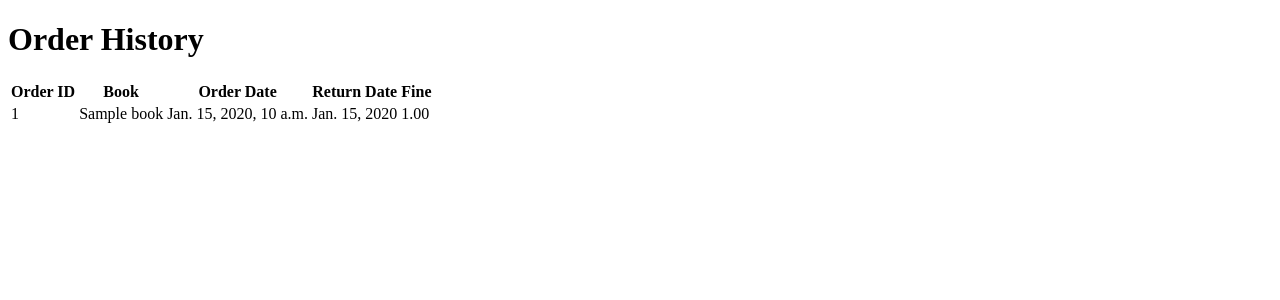
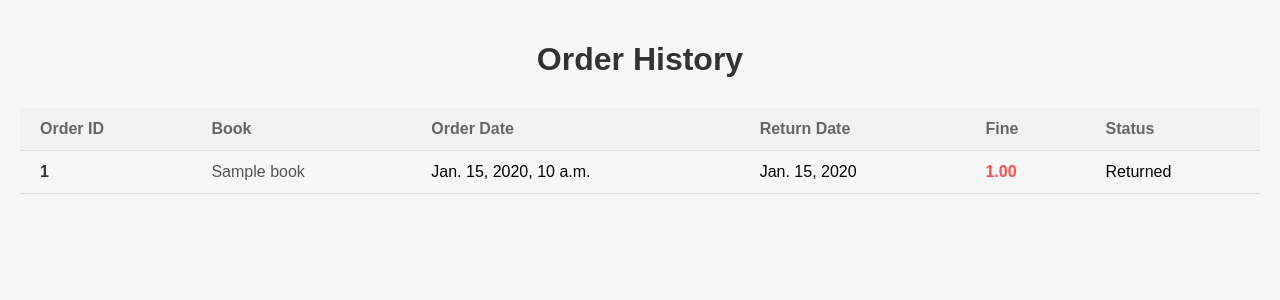
Before and after one commit to leejajacob/lms, a Django app: page /order-history/ in a window 1280 px wide. Shown: the top 300 px of the page. Run offline with Django 4.2, Linux system fonts and the light colour scheme; a user stored in the database is signed in; tables that the repository leaves empty hold one stand-in row (values such as "Sample post").

Commit message:
first commit

```diff
--- a/lms/books/admin.py
+++ b/lms/books/admin.py
@@ -1,7 +1,8 @@
 from django.contrib import admin
 
-from .models import Book, Cart, CartItems, Order
+from .models import Book, Cart, CartItems, Order, Genre
 
 # Register your models here.
 admin.site.register(Book)
 admin.site.register(Order)
+admin.site.register(Genre)
--- a/lms/books/models.py
+++ b/lms/books/models.py
@@ -28,6 +28,7 @@ class Order(models.Model):
     order_date=models.DateTimeField(auto_now_add=True)
     return_date = models.DateField(null=True, blank=True)
     fine=models.DecimalField(max_digits=10,decimal_places=2,default=0)
+    returned = models.BooleanField(default=False)
 
     def __str__(self):
         return f"Order #{self.id}"
--- a/lms/books/urls.py
+++ b/lms/books/urls.py
@@ -1,11 +1,12 @@
 from django.urls import path
 from . import views
 from .views import home, BookList, BookDetail, order_book, SearchResultView, cart, add_to_cart, remove_from_cart, \
-    out_of_stock, return_book, order_history
+    out_of_stock, return_book, order_history, Profile
 
 urlpatterns=[
     path('', home, name='home'),
     path('list/', BookList.as_view(), name='list'),
+    path('profile/',Profile, name='profile'),
     path('about/',views.about, name='about'),
     path('contact/',views.contact, name='contact'),
     path('search/', SearchResultView.as_view(), name='search-results'),
--- a/lms/books/views.py
+++ b/lms/books/views.py
@@ -132,9 +132,11 @@ def return_book(request, order_id):
         order.fine = fine
         order.save()
 
+    order.returned = True
+    order.save()
+
     book.quantity += 1
     book.save()
-    order.delete()
     return render(request, 'order_history.html')
 
 @login_required
@@ -142,3 +144,6 @@ def order_history(request):
     user = request.user
     orders = Order.objects.filter(user=user)
     return render(request, 'order_history.html', {'orders': orders})
+
+def Profile(request):
+    return render(request,'myprofile.html')
--- a/lms/lms/settings.py
+++ b/lms/lms/settings.py
@@ -80,7 +80,7 @@ DATABASES = {
         'ENGINE': 'django.db.backends.mysql',
         'NAME': 'lms_django',
         'USER': 'root',
-        'PASSWORD': 'Mysql@123',
+        'PASSWORD': 'av@py2/ramsan',
         'HOST': 'localhost',
         'PORT': 3306
     }
--- a/lms/templates/order_history.html
+++ b/lms/templates/order_history.html
@@ -2,6 +2,60 @@
 <html>
 <head>
     <title>Order History</title>
+    <style>
+        body {
+            font-family: Arial, sans-serif;
+            margin: 0;
+            padding: 20px;
+            background-color: #f7f7f7;
+        }
+
+        h1 {
+            text-align: center;
+            color: #333;
+            margin-bottom: 30px;
+        }
+
+        table {
+            width: 100%;
+            border-collapse: collapse;
+            margin-top: 20px;
+        }
+
+        th, td {
+            padding: 12px 20px;
+            text-align: left;
+            border-bottom: 1px solid #ddd;
+        }
+
+        th {
+            background-color: #f2f2f2;
+            color: #666;
+            font-weight: bold;
+        }
+
+        tr:nth-child(even) {
+            background-color: #f9f9f9;
+        }
+
+        tr:hover {
+            background-color: #e9e9e9;
+        }
+
+        .order-id {
+            font-weight: bold;
+            color: #333;
+        }
+
+        .book-title {
+            color: #555;
+        }
+
+        .fine {
+            color: #ff4d4d;
+            font-weight: bold;
+        }
+    </style>
 </head>
 <body>
     <h1>Order History</h1>
@@ -13,16 +67,24 @@
                 <th>Order Date</th>
                 <th>Return Date</th>
                 <th>Fine</th>
+                <th>Status</th>
             </tr>
         </thead>
         <tbody>
             {% for order in orders %}
             <tr>
-                <td>{{ order.id }}</td>
-                <td>{{ order.product.title }}</td>
+                <td class="order-id">{{ order.id }}</td>
+                <td class="book-title">{{ order.product.title }}</td>
                 <td>{{ order.order_date }}</td>
                 <td>{{ order.return_date }}</td>
-                <td>{{ order.fine }}</td>
+                <td class="fine">{{ order.fine }}</td>
+                <td>
+                    {% if order.returned %}
+                        Returned
+                    {% else %}
+                        Pending
+                    {% endif %}
+                </td>
             </tr>
             {% endfor %}
         </tbody>
```
Also changed, not shown: lms/templates/index.html (+2 -6 lines), lms/templates/order.html (+11 -3 lines), lms/templates/out_of_stock.html (+10 -3 lines), lms/books/migrations/0001_initial.py, lms/books/migrations/0002_cart_book_quantity_order_fine_cartitems_cart_items_and_more.py (deleted).
